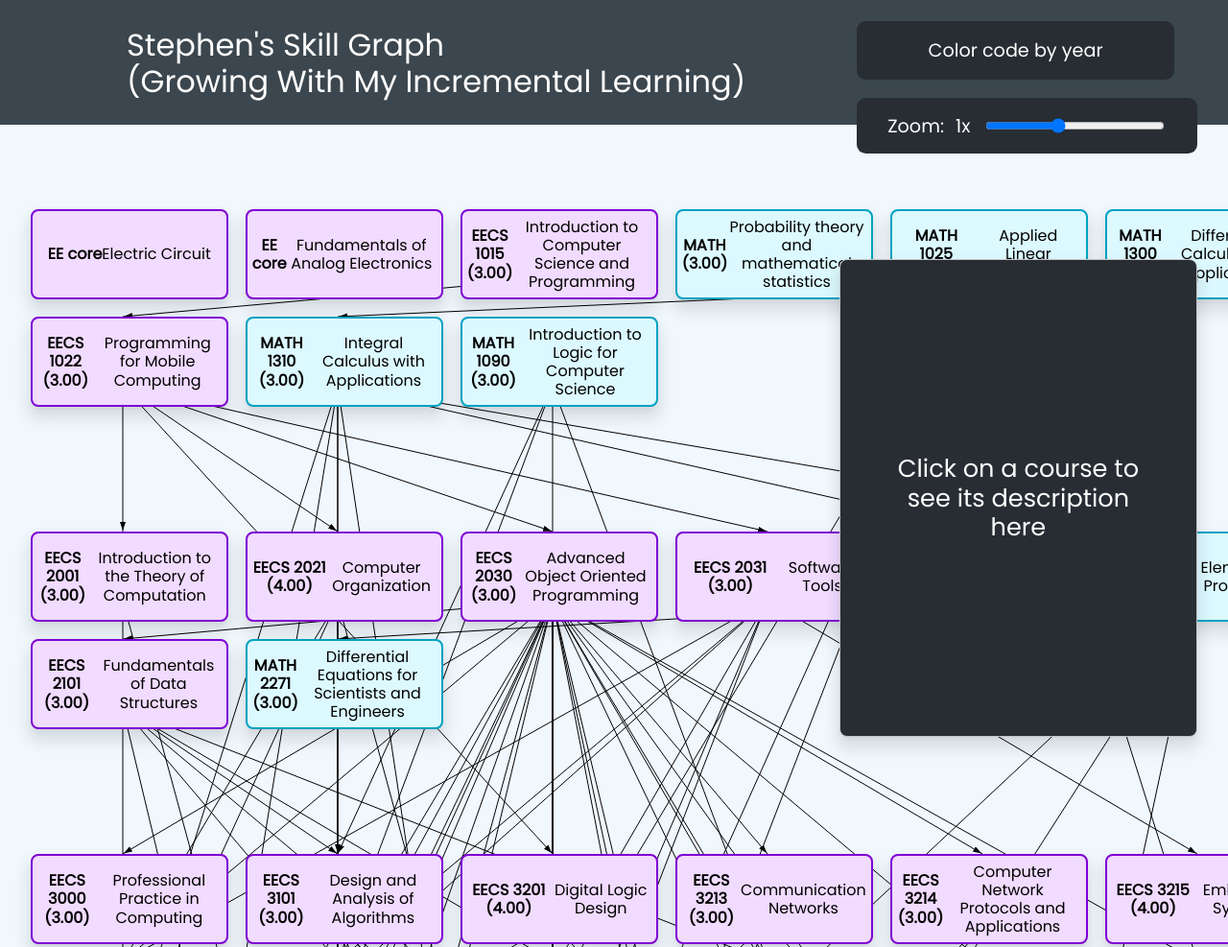
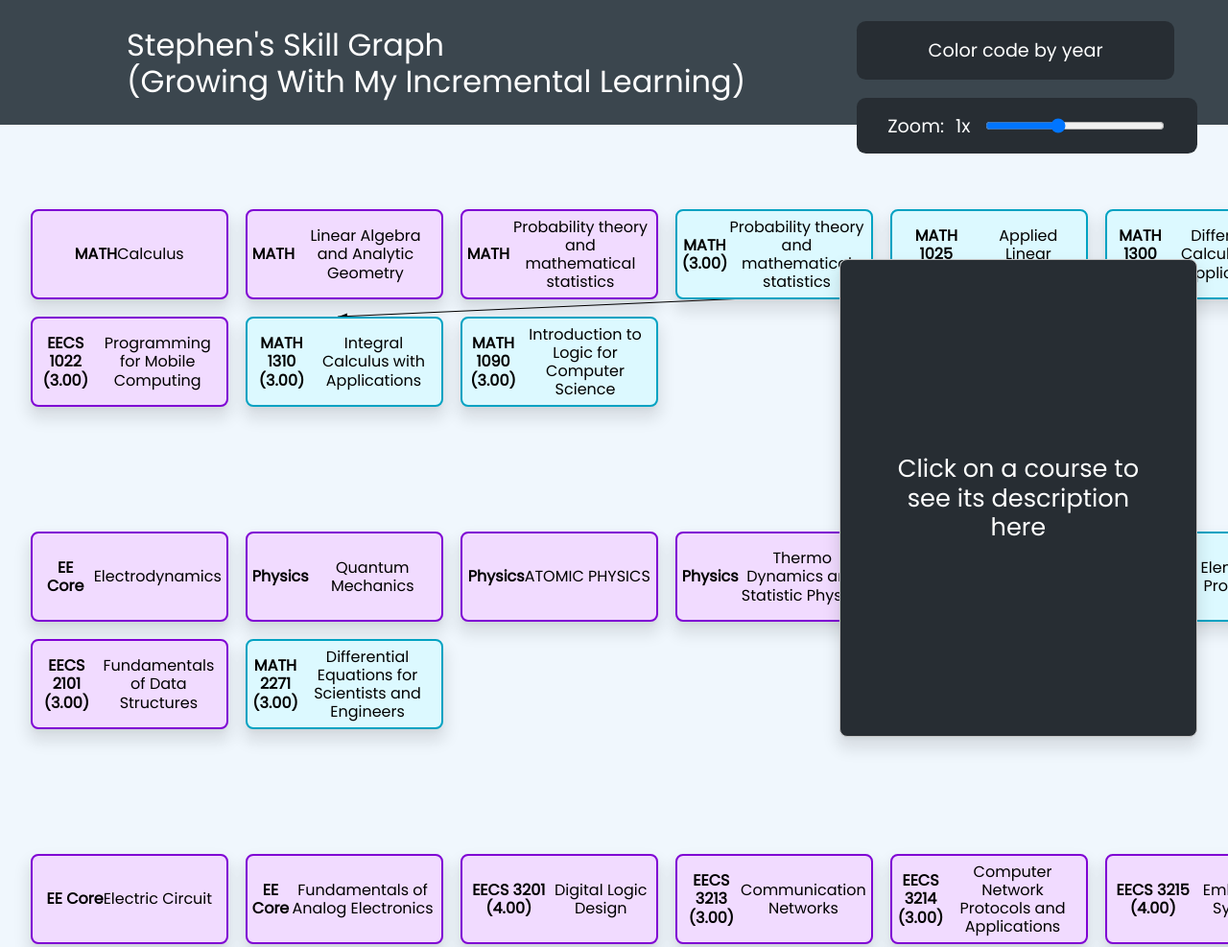
Before and after one commit to MultiNet02/A-Growing-Graph, a plain HTML site: page index.html in a window 1280 px wide. Shown: the top 987 px of the page at 96% size. Drawn offline with Linux system fonts and the light colour scheme.

Commit message:
Update index.html

```diff
--- a/index.html
+++ b/index.html
@@ -38,28 +38,28 @@
 
             <!-- the courses div box goes here -->
 
-<div class="classBox eecs yl-1" id="EE core" style="left: 2em; top: 2.0em;" prereq="">
-    <span class="course-code-full">EE core</span><br>
-    <span class="course-name" style="font-size:1.0em;">Electric Circuit</span>
-    <div class="course-description" hidden="hidden">An introduction to research directions within the department and more broadly within the field. Students will attend lectures and other events organised by the department. Note: This course is expected to be completed in the first-year of study.</div>
+<div class="classBox eecs yl-1" id="MATH" style="left: 2em; top: 2.0em;" prereq="">
+    <span class="course-code-full">MATH</span><br>
+    <span class="course-name" style="font-size:1.0em;">Calculus</span>
+    <div class="course-description" hidden="hidden">Limits, derivatives with applications, antiderivatives, fundamental theorem of calculus, Transcendental functions, differential equations, techniques of integration, improper integrals, infinite series. </div>
 </div>
 
-<div class="classBox eecs yl-1" id="EE core" style="left: 16em; top: 2.0em;" prereq="">
-    <span class="course-code-full">EE core</span><br>
-    <span class="course-name" style="font-size:1.0em;">Fundamentals of Analog Electronics</span>
-    <div class="course-description" hidden="hidden">The objectives of 1012 are threefold: providing a first exposure to event-driven programming, teaching students a set of computing skills (including reasoning about algorithms, tracing programs, test-driven development, unit testing), and providing an introduction to computing within a mobile, net-centric context. It uses problem-based approach to expose the underlying concepts and an experiential laboratory to implement them. A mature mobile software infrastructure (such as HTML, CSS, and JavaScript) is used so that students can pick up key programming concepts (such as variables and control flow) within a client-server context without being bogged down in complex or abstract constructs. Laboratory exercises expose students to a range of real-world problems with a view of motivating computational thinking and grounding the material covered in lecture.</div>
+<div class="classBox eecs yl-1" id="MATH" style="left: 16em; top: 2.0em;" prereq="">
+    <span class="course-code-full">MATH</span><br>
+    <span class="course-name" style="font-size:1.0em;">Linear Algebra and Analytic Geometry</span>
+    <div class="course-description" hidden="hidden">Topics include spherical and cylindrical coordinates in Euclidean 3-space, general matrix algebra, determinants, vector space concepts for Euclidean n-space (e.g. linear dependence and independence, basis, dimension, linear transformations etc.), an introduction to eigenvalues and eigenvectors. </div>
 </div>
 
-<div class="classBox eecs yl-1" id="eecs1015" style="left: 30em; top: 2.0em;" prereq="">
-    <span class="course-code-full">EECS 1015 (3.00)</span><br>
-    <span class="course-name" style="font-size:1.0em;">Introduction to Computer Science and Programming</span>
+<div class="classBox eecs yl-1" id="MATH" style="left: 30em; top: 2.0em;" prereq="">
+    <span class="course-code-full">MATH</span><br>
+    <span class="course-name" style="font-size:1.0em;">Probability theory and mathematical statistics</span>
     <div class="course-description" hidden="hidden">This course is an introduction to the concepts and tools of computer science as students learn a procedural subset of the Python programming language. Python has a variety of libraries in different domains allowing for the solution of interesting problems which has made it a popular language in industry and the academy. Students do hands-on work to design, write, debug and test computer programs that solve problems computationally. Students study variables, assignments, expressions (arithmetic, relational and logical) and sequencing of statements to implement solutions for computational problems, in Python. They document programs with comments and preconditions. They analyze the type correctness of programs via a type checker. They use an Integrated Development Environment (IDE) to develop, unit-test and debug programs given a problem specification. They apply conditionals (including nested conditionals) to implement algorithms to solve computational problems. They code functions to develop modular programming solutions for computational problems. They apply Python loops (including nested loops) to implement algorithms to solve computational problems. They apply data structures, including tuples, sets, lists and dictionaries, to implement algorithms to solve computational problems. They code simple recursive functions to implement algorithms to solve computational problems. </div>
 </div>
 
 <div class="classBox math yl-1" id="Math" style="left: 44em; top: 2.0em;" prereq="">
     <span class="course-code-full">MATH (3.00)</span><br>
     <span class="course-name" style="font-size:1.0em;">Probability theory and mathematical statistics</span>
-    <div class="course-description" hidden="hidden">Introduction to abstraction. Use and development of precise formulations of mathematical ideas. Informal introduction to logic; introduction to naïve set theory; induction; relations and functions; big O-notation; recursive definitions, recurrence relations and their solutions; graphs and trees. </div>
+    <div class="course-description" hidden="hidden">Introduction to the theory of probability as preparation for further study in either mathematical or applied probability and statistics. Topics include probability spaces, conditional probability, independence, random variables, distribution functions, expectation, Chebyshev's inequality, common distributions, moment-generating functions and limit theorems.</div>
 </div>
 
 <div class="classBox math yl-1" id="math1025" style="left: 58em; top: 2.0em;" prereq="">
@@ -92,33 +92,33 @@
     <div class="course-description" hidden="hidden">The syntax and semantics of propositional and predicate logic. Applications to program specification and verification. Optional topics include set theory and induction using the formal logical language of the first part of the course. </div>
 </div>
 
-<div class="classBox eecs yl-2" id="eecs2001" style="left: 2em; top: 23.0em;" prereq="eecs1022 math1019">
-    <span class="course-code-full">EECS 2001 (3.00)</span><br>
-    <span class="course-name" style="font-size:1.0em;">Introduction to the Theory of Computation</span>
+<div class="classBox eecs yl-2" id="EE Core" style="left: 2em; top: 23.0em;" prereq="eecs1022 math1019">
+    <span class="course-code-full">EE Core</span><br>
+    <span class="course-name" style="font-size:1.0em;">Electrodynamics</span>
     <div class="course-description" hidden="hidden">Introduction to the theory of computing, including automata theory, formal languages and Turing machines; theoretical models and their applications in various fields of computer science. The emphasis is on practical applications of the theory and concepts rather than formal rigour. </div>
 </div>
 
-<div class="classBox eecs yl-2" id="eecs2021" style="left: 16em; top: 23.0em;" prereq="eecs1022">
-    <span class="course-code-full">EECS 2021 (4.00)</span><br>
-    <span class="course-name" style="font-size:1.0em;">Computer Organization</span>
+<div class="classBox eecs yl-2" id="Physics" style="left: 16em; top: 23.0em;" prereq="eecs1022">
+    <span class="course-code-full">Physics</span><br>
+    <span class="course-name" style="font-size:1.0em;">Quantum Mechanics</span>
     <div class="course-description" hidden="hidden">Introduction to computer organization and instruction set architecture, covering assembly language, machine language and encoding, addressing modes, single/multicycle datapaths (including functional units and controls), pipelining, memory segments and memory hierarchy.</div>
 </div>
 
-<div class="classBox eecs yl-2" id="eecs2030" style="left: 30em; top: 23.0em;" prereq="eecs1022">
-    <span class="course-code-full">EECS 2030 (3.00)</span><br>
-    <span class="course-name" style="font-size:1.0em;">Advanced Object Oriented Programming</span>
+<div class="classBox eecs yl-2" id="Physics" style="left: 30em; top: 23.0em;" prereq="eecs1022">
+    <span class="course-code-full">Physics</span><br>
+    <span class="course-name" style="font-size:1.0em;">ATOMIC PHYSICS</span>
     <div class="course-description" hidden="hidden">This course continues the separation of concern theme introduced in LE/EECS 1020 3.00 and LE/EECS1021 3.00. While 1020 and 1021 focuses on the client concern, this course focuses on the concern of the implementer. Hence, rather than using an API (Application Programming Interface) to build an application, the student is asked to implement a given API. Topics include implementing classes (non-utilities, delegation within the class definition, documentation and API generation, implementing contracts), aggregations (implementing aggregates versus compositions and implementing collections), inheritance hierarchies (attribute visibility, overriding methods, abstract classes versus interfaces, inner classes); applications of aggregation and inheritance in concurrent programming and event-driven programming; recursion; searching and sorting including quick and merge sorts); stacks and queues; linked lists; binary trees. </div>
 </div>
 
-<div class="classBox eecs yl-2" id="eecs2031" style="left: 44em; top: 23.0em;" prereq="eecs1022">
-    <span class="course-code-full">EECS 2031 (3.00)</span><br>
-    <span class="course-name" style="font-size:1.0em;">Software Tools</span>
+<div class="classBox eecs yl-2" id="Physics" style="left: 44em; top: 23.0em;" prereq="eecs1022">
+    <span class="course-code-full">Physics</span><br>
+    <span class="course-name" style="font-size:1.0em;">Thermo Dynamics and Statistic Physics</span>
     <div class="course-description" hidden="hidden">Tools commonly used in the software development process: the C language; shell programming; filters and pipes; version control systems and "make"; debugging and testing.</div>
 </div>
 
-<div class="classBox math yl-2" id="math2015" style="left: 58em; top: 23.0em;" prereq="math1310">
-    <span class="course-code-full">MATH 2015 (3.00)</span><br>
-    <span class="course-name" style="font-size:1.0em;">Applied Multivariate and Vector Calculus</span>
+<div class="classBox math yl-2" id="Physics" style="left: 58em; top: 23.0em;" prereq="math1310">
+    <span class="course-code-full">Physics</span><br>
+    <span class="course-name" style="font-size:1.0em;">Solid State Physics</span>
     <div class="course-description" hidden="hidden">Topics covered include partial derivatives; grad, div, curl and Laplacian operators; line and surface integrals; theorems of Gauss and Stokes; double and triple integrals in various coordinate systems; extrema and Taylor series for multivariate functions.</div>
 </div>
 
@@ -140,15 +140,15 @@
     <div class="course-description" hidden="hidden">Introduction to ordinary and partial differential equations, including their classification, boundary conditions, and methods of solution. Equations, methods, and solutions relevant to science and engineering are emphasized, and exploration is encouraged with the aid of software. Three lecture hours per week. One term. Three credits. </div>
 </div>
 
-<div class="classBox eecs yl-3" id="eecs3000" style="left: 2em; top: 44.0em;" prereq="eecs2030">
-    <span class="course-code-full">EECS 3000 (3.00)</span><br>
-    <span class="course-name" style="font-size:1.0em;">Professional Practice in Computing</span>
+<div class="classBox eecs yl-3" id="EE Core" style="left: 2em; top: 44.0em;" prereq="eecs2030">
+    <span class="course-code-full">EE Core</span><br>
+    <span class="course-name" style="font-size:1.0em;">Electric Circuit</span>
     <div class="course-description" hidden="hidden">Professional, legal and ethical issues in the development, deployment and use of computer systems; their impact on society including privacy and security, computer crime, malware, and intellectual property; professional ethics and responsibilities; guest lecturers from industry, government and university. </div>
 </div>
 
-<div class="classBox eecs yl-3" id="eecs3101" style="left: 16em; top: 44.0em;" prereq="eecs2101 math1090 math1310">
-    <span class="course-code-full">EECS 3101 (3.00)</span><br>
-    <span class="course-name" style="font-size:1.0em;">Design and Analysis of Algorithms</span>
+<div class="classBox eecs yl-3" id="EE Core" style="left: 16em; top: 44.0em;" prereq="eecs2101 math1090 math1310">
+    <span class="course-code-full">EE Core</span><br>
+    <span class="course-name" style="font-size:1.0em;">Fundamentals of Analog Electronics</span>
     <div class="course-description" hidden="hidden">Review of fundamental data structures. Analysis of algorithms: time and space complexity. Algorithm design paradigms: divide-and-conquer, exploring graphs, greedy methods, local search, dynamic programming, probabilistic algorithms, computational geometry. NP-complete problems. </div>
 </div>
 
```
